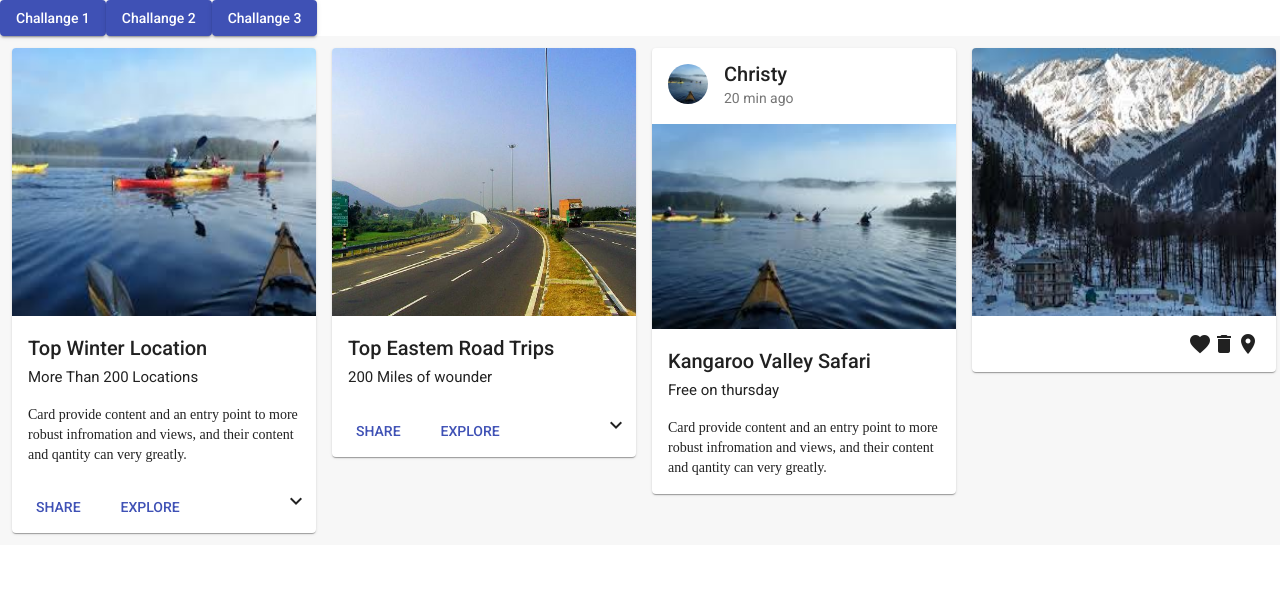
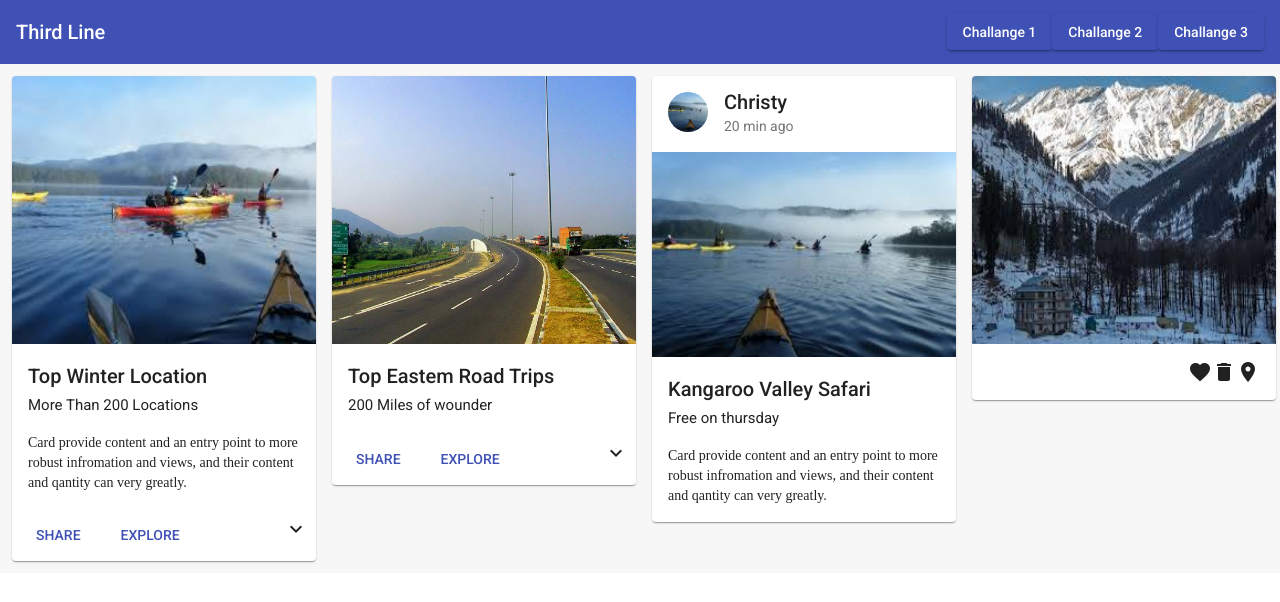
Before and after one commit to webkhushboo/TestProject, an Angular app: page / in a window 1280 px wide. Shown: the top 602 px of the page. Built offline with nearby package versions, Linux system fonts and the light colour scheme.

Commit message:
added header

```diff
--- a/src/app/app.component.html
+++ b/src/app/app.component.html
@@ -1,7 +1,12 @@
-<button mat-raised-button color='primary' (click)='clickOnChallange(1)'>Challange 1</button>
-<button mat-raised-button color='primary' (click)='clickOnChallange(2)'>Challange 2</button>
-<button mat-raised-button color='primary' (click)='clickOnChallange(3)'>Challange 3</button>
-
+<mat-toolbar color="primary">
+  <mat-toolbar-row>
+    <span>Third Line</span>
+    <span class="spacer"></span>
+    <button mat-raised-button color='primary' (click)='clickOnChallange(1)'>Challange 1</button>
+    <button mat-raised-button color='primary' (click)='clickOnChallange(2)'>Challange 2</button>
+    <button mat-raised-button color='primary' (click)='clickOnChallange(3)'>Challange 3</button>
+  </mat-toolbar-row>
+</mat-toolbar>
 <app-challenge1 *ngIf='challange === 1'></app-challenge1>
 <app-challenge2 *ngIf='challange === 2'></app-challenge2>
 <app-challenge3 *ngIf='challange === 3'></app-challenge3>
--- a/src/app/app.component.scss
+++ b/src/app/app.component.scss
@@ -0,0 +1,3 @@
+.spacer {
+  flex: 1 1 auto;
+}
```
